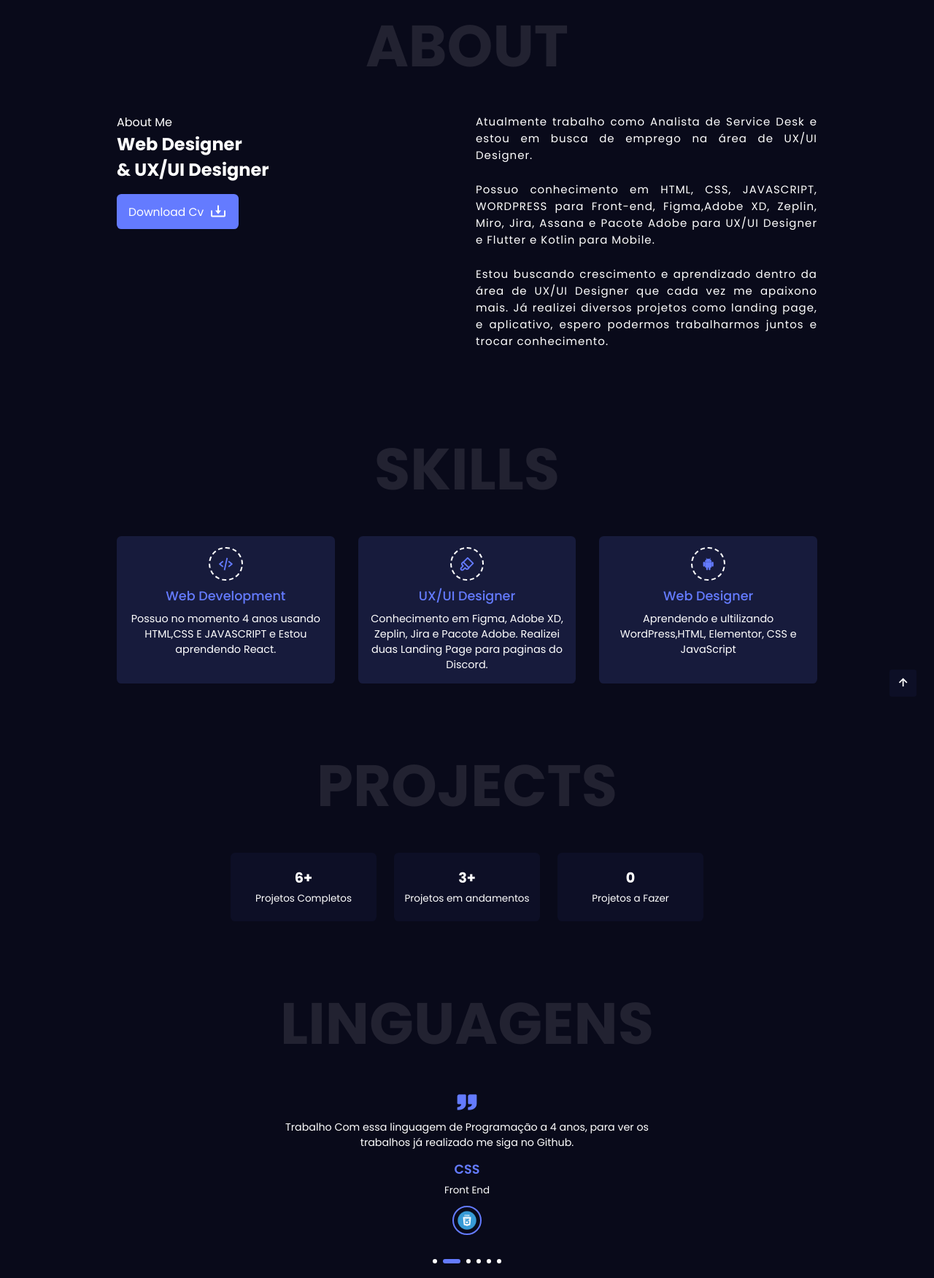
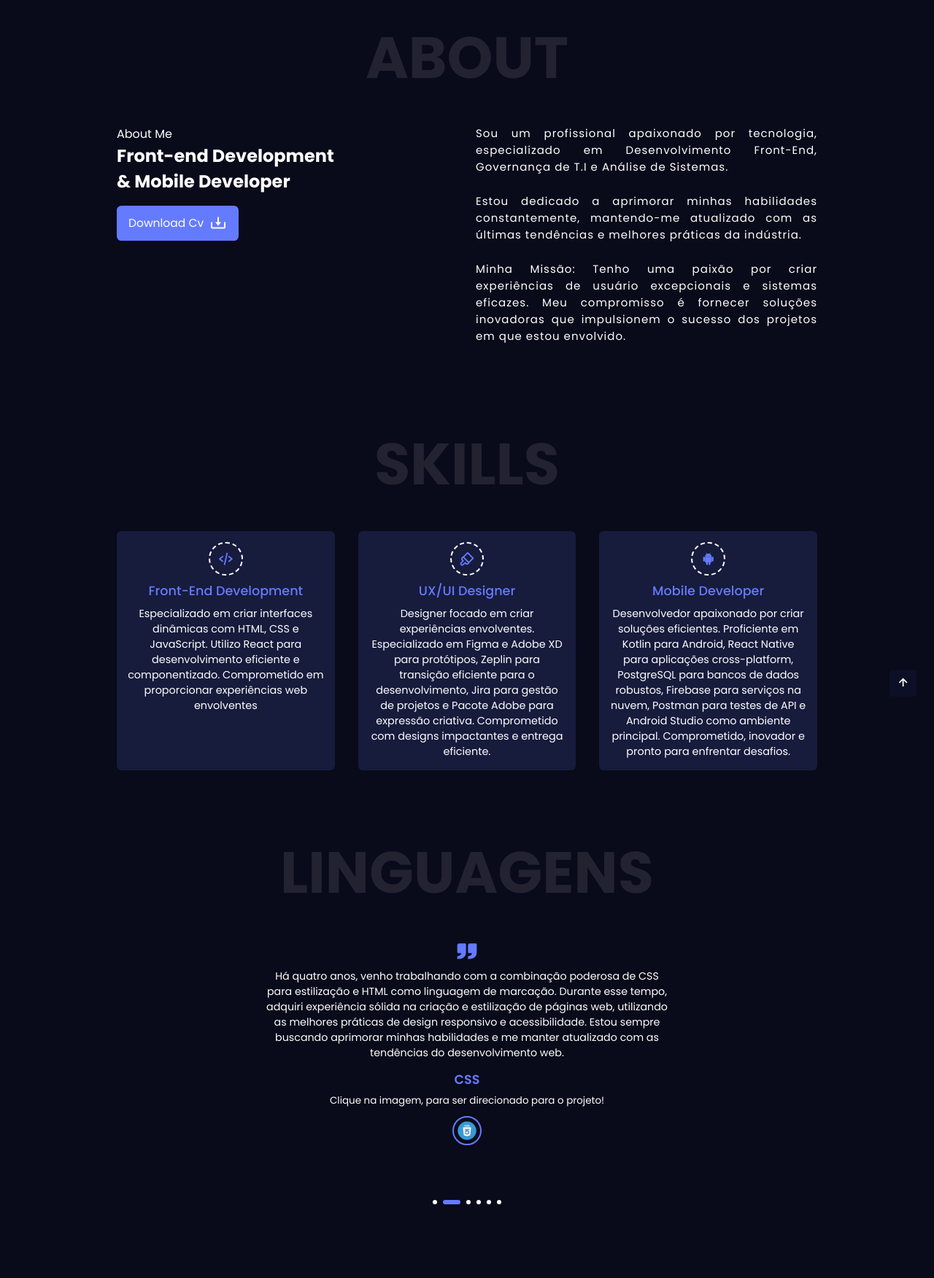
Before and after one commit to wmeireles/Portifolio, a plain HTML site: page index.html in a window 1280 px wide. Shown: the part 645-2397 px from the top of the page at 73% size. Drawn offline with nearby package versions, Linux system fonts and the light colour scheme.

Commit message:
Atualização

```diff
--- a/index.html
+++ b/index.html
@@ -23,7 +23,6 @@
                 <li><a href="#home" class="nav-link">Home</a></li>
                 <li><a href="#about" class="nav-link">About</a></li>
                 <li><a href="#services" class="nav-link">Services</a></li>
-                <li><a href="#projects" class="nav-link">Projects</a></li>
                 <li><a href="#contact" class="nav-link">Contact</a></li>
             </ul>
             <div class="menu-icon">
@@ -37,7 +36,7 @@
     <section class="home container" id="home">
         <div class="home-content">
             <div class="home-img">
-                <img src="img/profile.jpeg" alt="">
+                <img src="img/profile.jpg" alt="">
             </div>
             <div class="home-text">
                 <h3>Hello World!</h3>
@@ -46,10 +45,7 @@
 
                 <p>
 
-                    Sou formado em <spam class="color">Analise e desenvolvimento de sistemas,</spam> sou apaixonado
-                    por tecnologia e estou
-                    procurando me especializar cada dia mais. Aqui está um pouco mais <spam class="color">Sobre mim.
-                    </spam>
+                    Formado em Análise e <spam class="color"> Desenvolvimento de Sistemas,</spam> sou apaixonado por tecnologia e estou constantemente em busca de aprimoramento. Comprometido em criar interfaces dinâmicas e experiências web envolventes. Conheça um pouco mais <spam class="color"> sobre mim.</spam>
                 </p>
                 <div class="social">
                     <a href="https://github.com/wmeireles"><i class='bx bxl-github'></i></a>
@@ -67,17 +63,18 @@
         <div class="about-content">
             <div class="abount-data">
                 <span>About Me</span>
-                <h2>Web Designer<br>& UX/UI Designer</h2>
-                <a href="curriculo Willian Meireles.pdf" class="btn" download="">
+                <h2>Front-end Development<br>& Mobile Developer</h2>
+                <a href="Currículo - Willian Meireles .pdf" class="btn" download="">
                     Download Cv
                     <i class='bx bx-download'></i>
                 </a>
             </div>
             <div class="about-text">
-                <p>Atualmente trabalho como Analista de Service Desk e estou em busca de emprego na área de UX/UI Designer.</p>
-                <p>Possuo conhecimento em HTML, CSS, JAVASCRIPT, WORDPRESS para Front-end, Figma,Adobe XD, Zeplin, Miro, Jira, Assana e Pacote Adobe para UX/UI Designer e Flutter e Kotlin para Mobile.
-                </p>
-                <p>Estou buscando crescimento e aprendizado dentro da área de UX/UI Designer que cada vez me apaixono mais. Já realizei diversos projetos como landing page, e aplicativo, espero podermos trabalharmos juntos e trocar conhecimento.</p>
+                <p>Sou um profissional apaixonado por tecnologia, especializado em Desenvolvimento Front-End, Governança de T.I e Análise de Sistemas.</p>
+                <p>Estou dedicado a aprimorar minhas habilidades constantemente, mantendo-me atualizado com as últimas tendências e melhores práticas da indústria.</p>
+                <p>Minha Missão:
+
+                Tenho uma paixão por criar experiências de usuário excepcionais e sistemas eficazes. Meu compromisso é fornecer soluções inovadoras que impulsionem o sucesso dos projetos em que estou envolvido.</p>
             </div>
         </div>
     </section>
@@ -88,42 +85,24 @@
         <div class="service-content">
             <div class="services-box">
                 <i class='bx bx-code-alt'></i>
-                <h2>Web Development</h2>
-                <p>Possuo no momento 4 anos usando HTML,CSS E JAVASCRIPT e Estou aprendendo React.</p>
+                <h2>Front-End Development</h2>
+                <p>Especializado em criar interfaces dinâmicas com HTML, CSS e JavaScript. Utilizo React para desenvolvimento eficiente e componentizado. Comprometido em proporcionar experiências web envolventes</p>
             </div>
             <div class="services-box">
                 <i class='bx bx-brush'></i>
                 <h2>UX/UI Designer</h2>
-                <p>Conhecimento em Figma, Adobe XD, Zeplin, Jira e Pacote Adobe. Realizei duas Landing Page para paginas do Discord.</p>
+                <p>Designer focado em criar experiências envolventes. Especializado em Figma e Adobe XD para protótipos, Zeplin para transição eficiente para o desenvolvimento, Jira para gestão de projetos e Pacote Adobe para expressão criativa. Comprometido com designs impactantes e entrega eficiente.</p>
             </div>
             <div class="services-box">
                 <i class='bx bxl-android'></i>
-                <h2>Web Designer</h2>
-                <p>Aprendendo e ultilizando WordPress,HTML, Elementor, CSS e JavaScript</p>
+                <h2>Mobile Developer</h2>
+                <p>Desenvolvedor apaixonado por criar soluções eficientes. Proficiente em Kotlin para Android, React Native para aplicações cross-platform, PostgreSQL para bancos de dados robustos, Firebase para serviços na nuvem, Postman para testes de API e Android Studio como ambiente principal. Comprometido, inovador e pronto para enfrentar desafios.</p>
             </div>
         </div>
     </section>
-    <!--portifolio-->
 
-
-    <!--portifolio-->
-    </section>
     <!--Projetos-->
-    <section class="projects container" id="projects">
-        <h2 class="heading">projects</h2>
-        <div class="projects-content">
-            <div class="project-box">
-                <h2>6+</h2>
-                <span>Projetos Completos</span>
-            </div>
-            <div class="project-box">
-                <h2>3+</h2>
-                <span>Projetos em andamentos</span>
-            </div>
-            <div class="project-box">
-                <h2>0</h2>
-                <span>Projetos a Fazer</span>
-            </div>
+    <!--Projetos-->
         </div>
     </section>
     <!--Reviewss-->
@@ -136,13 +115,14 @@
                     <div class="review-box">
                         <i class='bx bxs-quote-right'></i>
                         <p class="review-text">
-                            Trabalho Com essa linguagem de marcação a 4 anos, para ver os trabalhos já realizado me siga
-                            no Github
+                            Há quatro anos, venho trabalhando com a linguagem de marcação HTML e CSS, combinando essas ferramentas fundamentais para o desenvolvimento web. Durante esse período, adquiri uma sólida experiência na criação e estilização de páginas web, aplicando princípios de design responsivo e mantendo-me atualizado com as melhores práticas do setor. Estou comprometido em continuar aprimorando minhas habilidades nesse domínio dinâmico e em evolução.
                         </p>
                         <div class="review-profile">
                             <h2>HTML</h2>
-                            <span>Front End</span>
+                            <span>Clique na imagem, para ser direcionado para o projeto!</span>
+                            <a href="https://github.com/wmeireles/PokemonProject">
                             <img src="img/review-3.png" alt="">
+                        </a>
                         </div>
                     </div>
                 </div>
@@ -151,13 +131,14 @@
                     <div class="review-box">
                         <i class='bx bxs-quote-right'></i>
                         <p class="review-text">
-                            Trabalho Com essa linguagem de Programação a 4 anos, para ver os trabalhos já realizado me
-                            siga no Github.
+                            Há quatro anos, venho trabalhando com a combinação poderosa de CSS para estilização e HTML como linguagem de marcação. Durante esse tempo, adquiri experiência sólida na criação e estilização de páginas web, utilizando as melhores práticas de design responsivo e acessibilidade. Estou sempre buscando aprimorar minhas habilidades e me manter atualizado com as tendências do desenvolvimento web.
                         </p>
                         <div class="review-profile">
                             <h2>CSS</h2>
-                            <span>Front End</span>
+                            <span>Clique na imagem, para ser direcionado para o projeto!</span>
+                            <a href="https://github.com/wmeireles/TelaCadastro">
                             <img src="img/review-1.png" alt="">
+                            </a>
                         </div>
                     </div>
                 </div>
@@ -166,13 +147,14 @@
                     <div class="review-box">
                         <i class='bx bxs-quote-right'></i>
                         <p class="review-text">
-                            Trabalho Com essa linguagem de Programação a 4 anos, para ver os trabalhos já realizado me
-                            siga no Github.
+                            Há quatro anos, venho trabalhando com a linguagem JavaScript, concentrando-me especialmente no desenvolvimento de projetos de bot para Discord, com foco no front-end. Durante esse período, explorei as nuances do JavaScript para criar experiências interativas e dinâmicas no ambiente Discord. Estou continuamente aprimorando minhas habilidades para oferecer soluções inovadoras e envolventes no âmbito do front-end, proporcionando uma experiência aprimorada aos usuários do Discord por meio de meus projetos.
                         </p>
                         <div class="review-profile">
                             <h2>JavaScript</h2>
-                            <span>Front End</span>
+                            <span>Clique na imagem, para ser direcionado para o projeto!</span>
+                            <a href="https://github.com/wmeireles/Alpinist-Bot">
                             <img src="img/review-2.png" alt="">
+                            </a>
                         </div>
                     </div>
                 </div>
@@ -181,12 +163,13 @@
                     <div class="review-box">
                         <i class='bx bxs-quote-right'></i>
                         <p class="review-text">
-                            Trabalho Com essa linguagem de Programação a menos de 1 ano, estou aprendendo cada vez mais!
-                        </p>
+                            No momento, estou dando os primeiros passos no desenvolvimento de aplicativos, utilizando Kotlin e Java como minhas principais linguagens de programação. Estou explorando a integração com o Firebase para gerenciamento de dados em tempo real, autenticação e outras funcionalidades. Estou empolgado em aprofundar meu conhecimento nessas tecnologias e continuar aprimorando minhas habilidades no desenvolvimento de aplicativos móveis.                        </p>
                         <div class="review-profile">
                             <h2>Kotlin</h2>
-                            <span>Mobile</span>
+                            <span>Clique na imagem, para ser direcionado para o projeto!</span>
+                            <a href="https://github.com/wmeireles/Campo-Minado">
                             <img src="img/review-4.png" alt="">
+                            </a>
                         </div>
                     </div>
                 </div>
@@ -195,11 +178,11 @@
                     <div class="review-box">
                         <i class='bx bxs-quote-right'></i>
                         <p class="review-text">
-                            Trabalho Com essa linguagem de Programação a menos de 1 ano, estou aprendendo cada vez mais!
+                            Atualmente, estou imerso no aprendizado de tecnologias como React Native para o desenvolvimento de aplicativos móveis, PostgreSQL para gerenciamento de banco de dados, Postman para testes de API e Docker para facilitar a criação e distribuição de ambientes de desenvolvimento. Estou entusiasmado em aprofundar meus conhecimentos nessas ferramentas e aplicá-las em projetos práticos, buscando constantemente aprimorar minhas habilidades no campo do desenvolvimento de software.
                         </p>
                         <div class="review-profile">
-                            <h2>React</h2>
-                            <span>Front End/Mobile</span>
+                            <h2>React Native</h2>
+                            <span>Clique na imagem, para ser direcionado para o projeto!</span>
                             <img src="img/review-5.jpg" alt="">
                         </div>
                     </div>
@@ -209,12 +192,14 @@
                     <div class="review-box">
                         <i class='bx bxs-quote-right'></i>
                         <p class="review-text">
-                            Trabalho com Figma e Adobe XD a 2 anos, e possuo projetos publicado no Behance.
+                            Sou usuário experiente de Figma e Adobe XD, utilizando essas plataformas há dois anos. Tenho o hábito de publicar meus projetos no Behance, onde compartilho minha jornada criativa e mostro os resultados alcançados com essas poderosas ferramentas de design.
                         </p>
                         <div class="review-profile">
                             <h2>Figma</h2>
-                            <span>Web Designer</span>
+                            <span>Clique na imagem, para ser direcionado para o projeto!</span>
+                            <a href="https://www.behance.net/gallery/153984229/Games-Clube-Administrativo">
                             <img src="img/review-7.png" alt="">
+                            </a>
                         </div>
                     </div>
                 </div>
```
Also changed, not shown: img/profile.jpeg (deleted), img/profile.jpg (added), test.txt (deleted), 2 other files.
